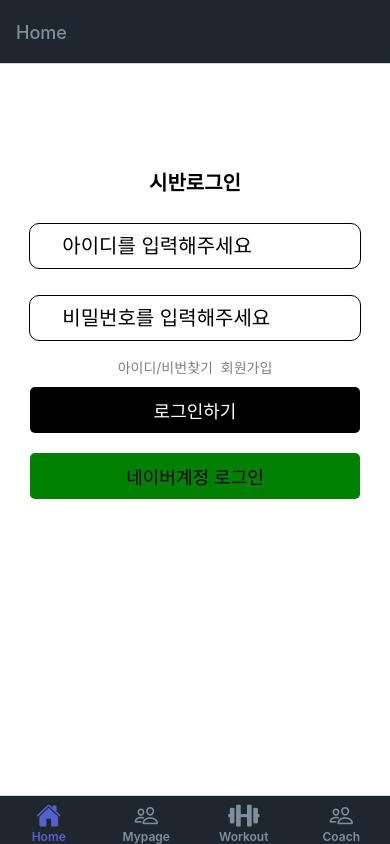
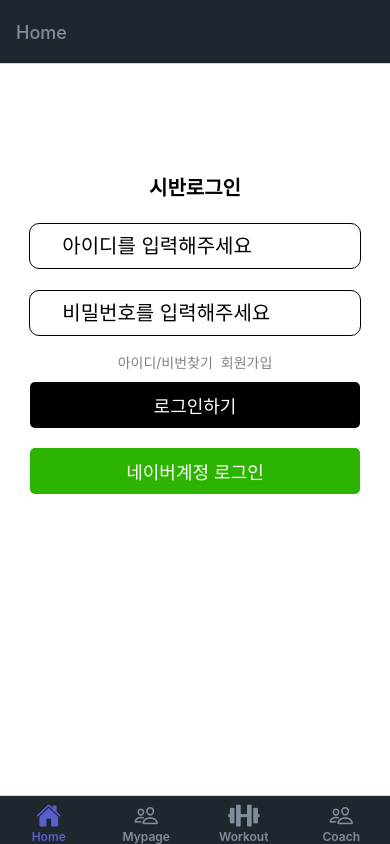
Before and after one commit to Todays-Hardcoding/SiBan, a React Native app in the folder front/: screen /Home in a window 390 px wide. Built offline with nearby package versions, Linux system fonts and the light colour scheme.

Commit message:
버튼수정

```diff
--- a/front/components/KakaoButton.js
+++ b/front/components/NaverButton.js
@@ -5,7 +5,7 @@ const KakaoButton = () => {
   return (
     <TouchableOpacity
       style={{
-        backgroundColor: "green",
+        backgroundColor: "#2DB400",
         padding: 10,
         margin: 10,
         borderRadius: 5,
@@ -14,7 +14,7 @@ const KakaoButton = () => {
         alignItems: "center",
       }}
     >
-      <Text style={{ fontSize: 18, color: "black" }}>네이버계정 로그인</Text>
+      <Text style={{ fontSize: 18, color: "white" }}>네이버계정 로그인</Text>
     </TouchableOpacity>
   );
 };
--- a/front/screens/Home.js
+++ b/front/screens/Home.js
@@ -10,7 +10,7 @@ import {
 //import TextInput from 'react-native-input-validator';
 //import KakaoButton from '../../components/KakaoButton';
 //import LoginButton from '../../components/LoginButton';
-import KakaoButton from "../components/KakaoButton";
+import NaverButton from "../components/NaverButton";
 import LoginButton from "../components/LoginButton";
 import { NavigationContainer } from "@react-navigation/native";
 //import { State } from 'react-native-gesture-handler';
@@ -106,7 +106,7 @@ const Login = ({ navigation }) => {
       </TouchableOpacity>
 
       <LoginButton />
-      <KakaoButton />
+      <NaverButton />
     </View>
   );
 };
@@ -119,7 +119,7 @@ const styles = StyleSheet.create({
     borderRadius: 10,
     paddingVertical: 10,
 
-    marginVertical: 10,
+    marginVertical: 5,
     paddingHorizontal: 32,
     marginBottom: 16,
     width: "85%",
--- a/front/screens/LoginPage/login.js
+++ b/front/screens/LoginPage/login.js
@@ -8,7 +8,7 @@ import {
   TouchableOpacity,
 } from "react-native";
 
-import KakaoButton from "../../components/KakaoButton";
+import NaverButton from "../../components/NaverButton";
 import LoginButton from "../../components/LoginButton";
 import { NavigationContainer } from "@react-navigation/native";
 
@@ -79,7 +79,7 @@ const styles = StyleSheet.create({
     borderRadius: 10,
 
     marginVertical: 10,
-    width: "90%",
+    width: "80%",
   },
 });
 
--- a/front/screens/LoginPage/register.js
+++ b/front/screens/LoginPage/register.js
@@ -138,7 +138,7 @@ const Register = () => {
     extraScrollHeight={10}>
     <View
       style={{
-        flex: 1,
+        flex: 0.75,
         backgroundColor: "#fff",
         alignItems: "center",
         justifyContent: "center",
@@ -222,7 +222,7 @@ const styles = StyleSheet.create({
     fontSize: 15,
     borderRadius: 8,
     borderWidth: 1,
-    marginVertical: 10,
+    marginVertical: 5,
     width: "90%",
   },
 });
```
Also changed, not shown: front/components/common.js (deleted, +0 -10 lines).
